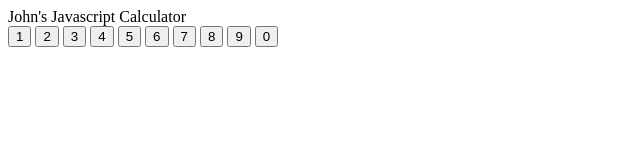
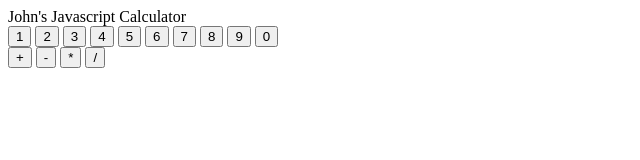
Before and after one commit to jholson1030/odin-calculator, a plain HTML site: page index.html in a window 1280 px wide. Shown: the whole page, without its empty margins (0-640 px from the left). Drawn offline with Linux system fonts and the light colour scheme.

Commit message:
Add HTML operators

```diff
--- a/index.html
+++ b/index.html
@@ -24,7 +24,12 @@
                 <button class="nine">9</button>
                 <button class="zero">0</button>
             </div>
-            <div id="buttons" class="operators"></div>
+            <div id="buttons" class="operators">
+                <button class="add">+</button>
+                <button class="subtract">-</button>
+                <button class="multiply">*</button>
+                <button class="divide">/</button>
+            </div>
 
         </div>
 
```
